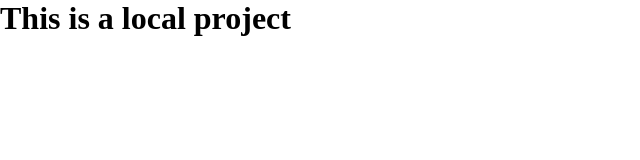
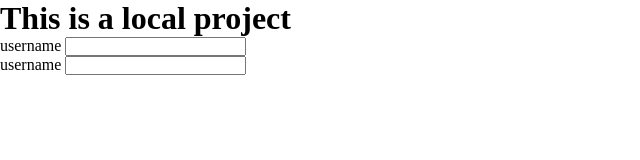
Before and after one commit to Macsunnyc/class-attempt, a plain HTML site: page index.html in a window 1280 px wide. Shown: the whole page, without its empty margins (0-640 px from the left). Drawn offline with Linux system fonts and the light colour scheme.

Commit message:
created a login

```diff
--- a/index.html
+++ b/index.html
@@ -11,6 +11,15 @@
         <h1>
             This is a local project
         </h1>
+
+        <div class="login">
+            <label for="username">username</label>
+            <input type="text" name="username">
+        </div>
+        <div class="login">
+            <label for="username">username</label>
+            <input type="text" name="username">
+        </div>
     </div>
 </body>
 </html>
```
